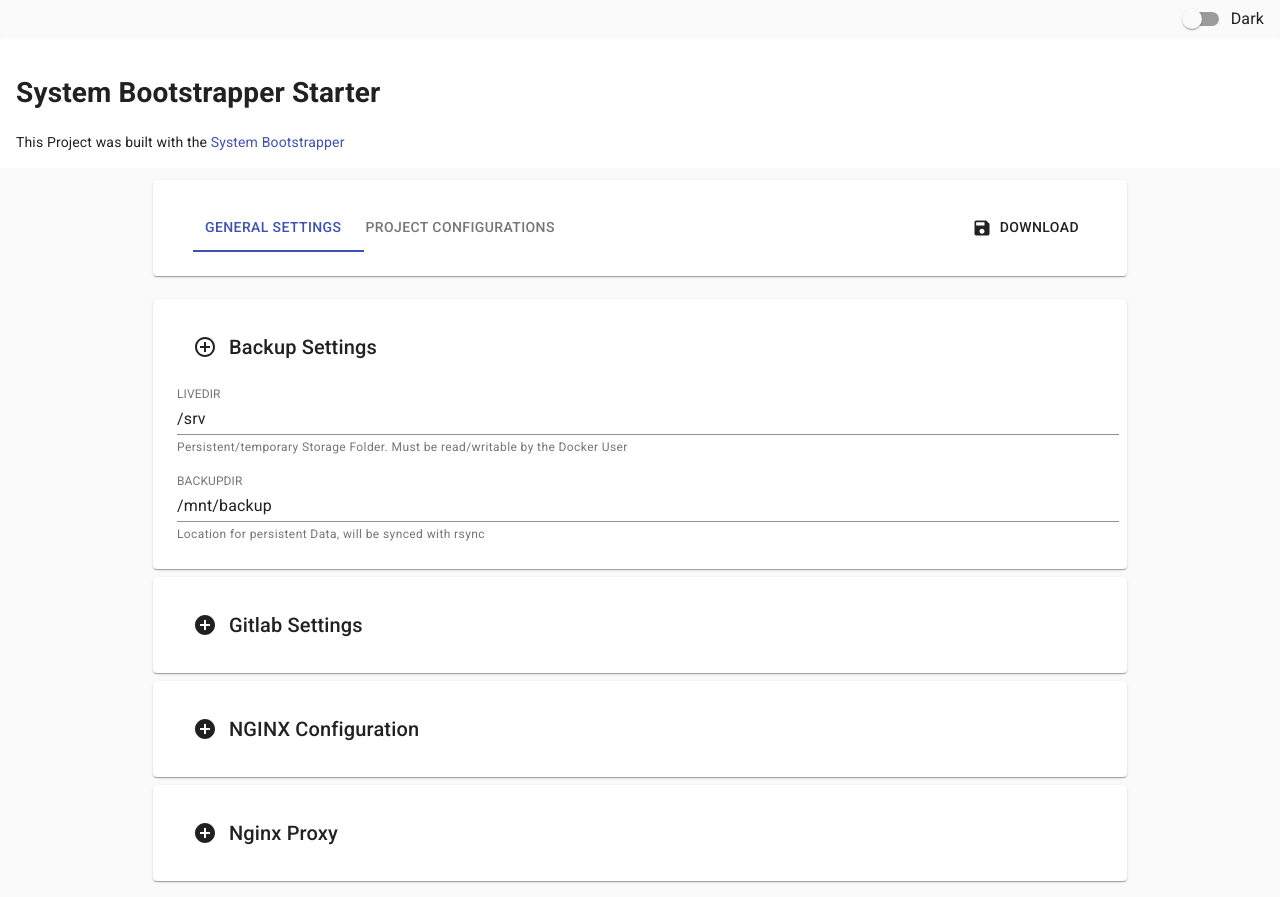
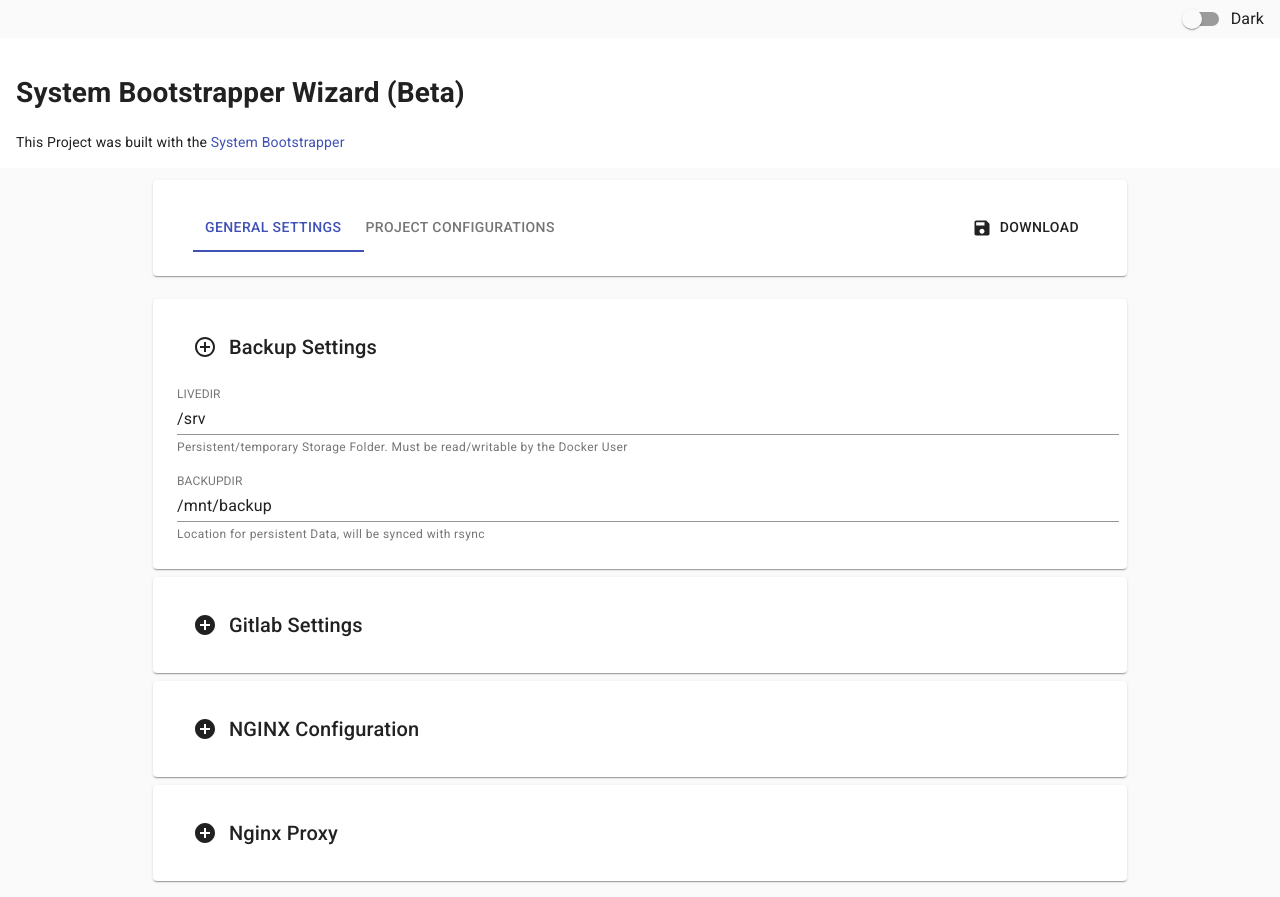
Before and after one commit to kihyoun/system-wizard, a React (Create React App) app: page / in a window 1280 px wide. Built offline with nearby package versions, Linux system fonts and the light colour scheme.

Commit message:
Update App.tsx

```diff
--- a/src/App.tsx
+++ b/src/App.tsx
@@ -55,7 +55,7 @@ const App = observer(() => {
         <Grid container spacing={3}>
           <Grid item xs={12}>
             <Paper elevation={0} className={classes.paper}>
-              <h1>System Bootstrapper Starter</h1>
+              <h1>System Bootstrapper Wizard (Beta)</h1>
               This Project was built with the <Link href="https://github.com/kihyoun/system">System Bootstrapper</Link>
             </Paper>
           </Grid>
```
